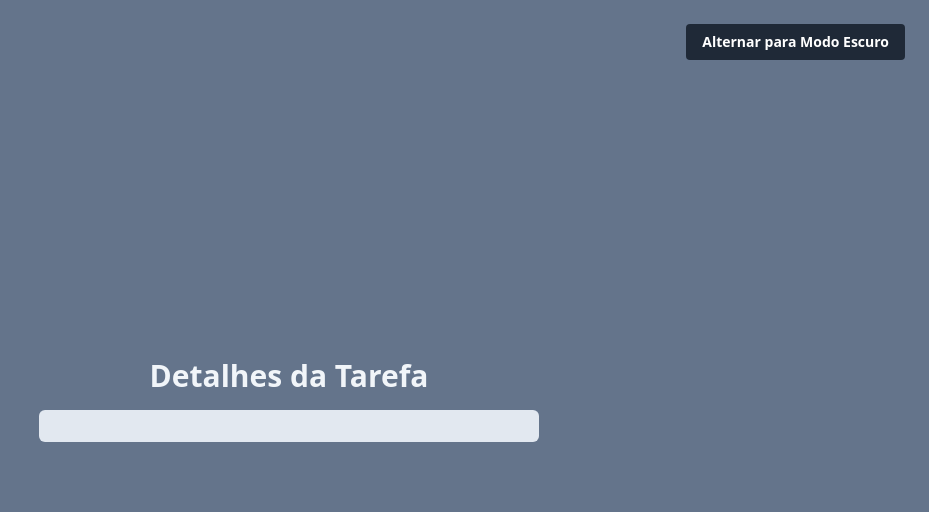
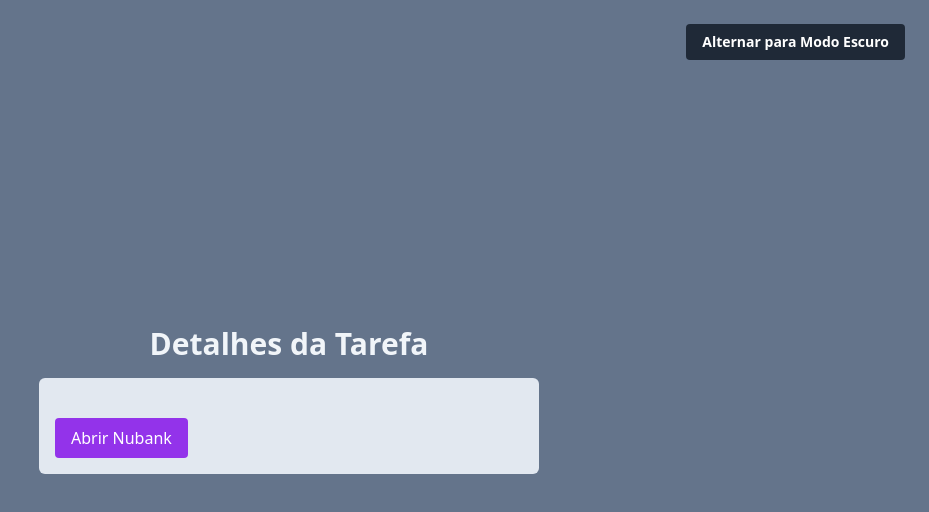
Before and after one commit to Eduardo-juricic/Gerenciador-de-Pagamentos, a React (Vite) app: page /task in a window 1280 px wide. Shown: the top 512 px of the page, without its empty margins (351-1280 px from the left). Built offline with nearby package versions, Linux system fonts and the light colour scheme.

Commit message:
adicionando botao nubank

```diff
--- a/src/pages/TaskPage.jsx
+++ b/src/pages/TaskPage.jsx
@@ -18,7 +18,7 @@ function TaskPage() {
     >
       {/* Botão para alternar o modo */}
       <button
-        onClick={toggleDarkMode} // Use a função do contexto
+        onClick={toggleDarkMode}
         className={clsx(
           "px-4 py-2 rounded text-sm font-semibold transition-colors duration-300 absolute top-6 right-6",
           darkMode
@@ -54,6 +54,12 @@ function TaskPage() {
           <p className={clsx(darkMode ? "text-white" : "text-slate-600")}>
             {description}
           </p>
+          <a
+            href="intent://#Intent;package=com.nu.production;scheme=nubank;end"
+            className="mt-6 px-4 py-2 bg-purple-600 text-white rounded hover:bg-purple-700 transition-colors duration-300 inline-block"
+          >
+            Abrir Nubank
+          </a>
         </div>
       </div>
     </div>
```
